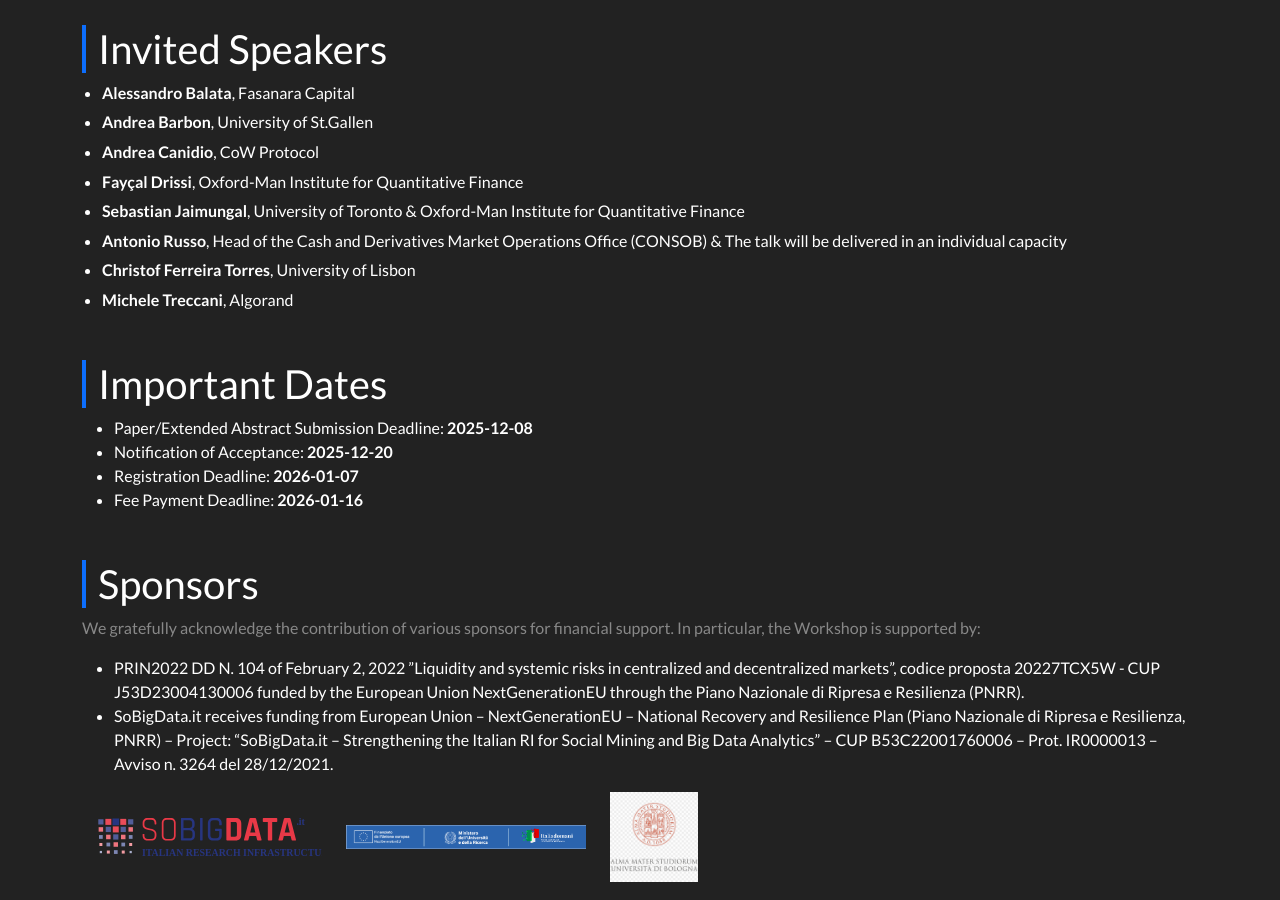
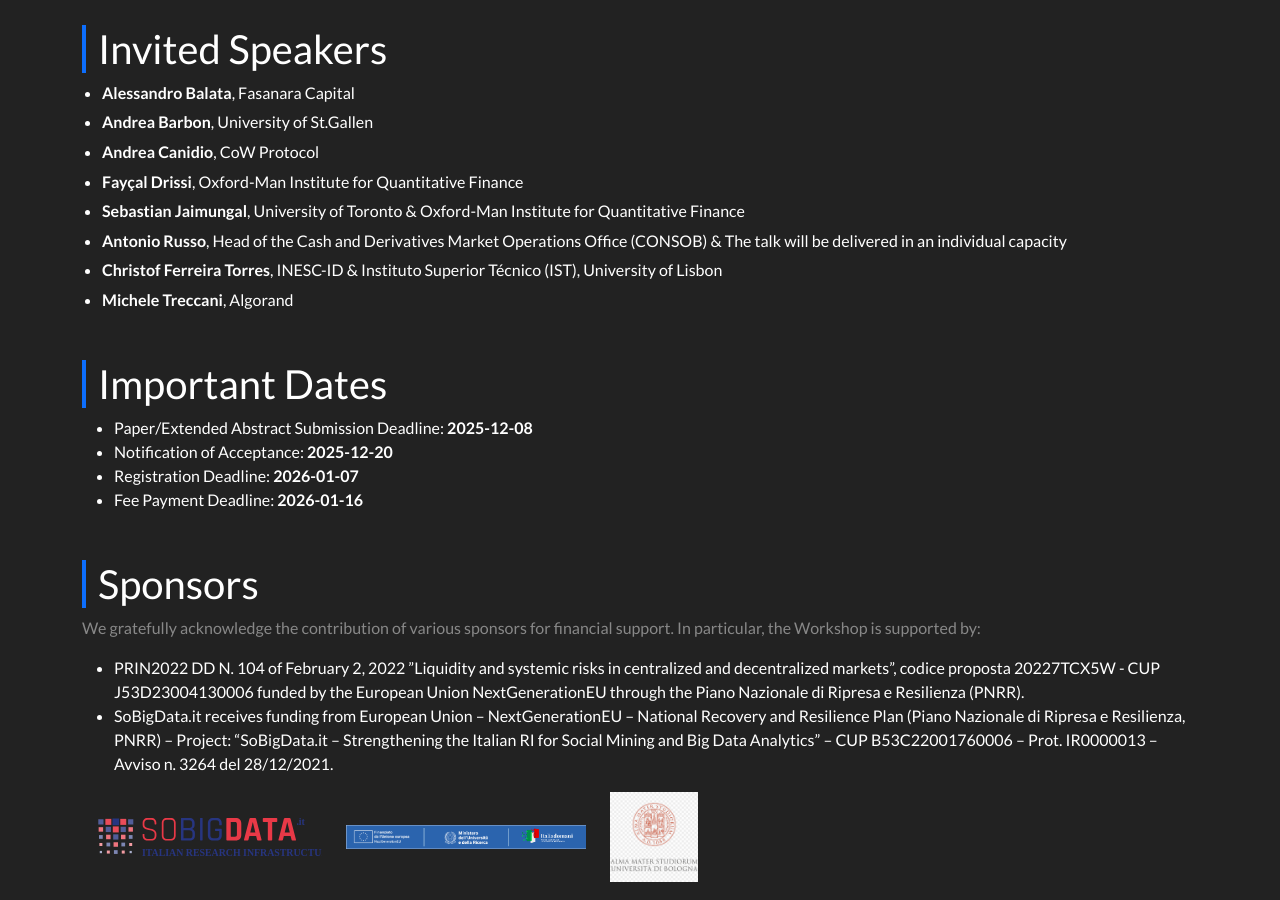
Before and after one commit to sns-defi/sns-defi.github.io, a Jekyll site: the page built from index.md, in a window 1280 px wide and 900 px high, scrolled down 925 px. Built offline with Jekyll 4.4.1, drawn with Linux system fonts in a browser that asks for light colours; nearby versions of some CDN libraries.

Commit message:
added torres title and affiliation

```diff
--- a/_data/speakers.yml
+++ b/_data/speakers.yml
@@ -37,10 +37,10 @@
     <em>DeFi and Crypto-Assets under the MiCA Framework: New Frontiers and Challenges for Financial Supervision.</em>
 
 - name: "Christof Ferreira Torres"
-  affiliation: "University of Lisbon"
+  affiliation: "INESC-ID & Instituto Superior Técnico (IST), University of Lisbon"
   image: "/assets/img/speakers/torres.jpg"
   bio: |
-    <em>TBD</em>
+    <em>To Spam or Not to Spam: The Rise of Speculative MEV Bots</em>
 
 - name: "Michele Treccani"
   affiliation: "Algorand"
```
